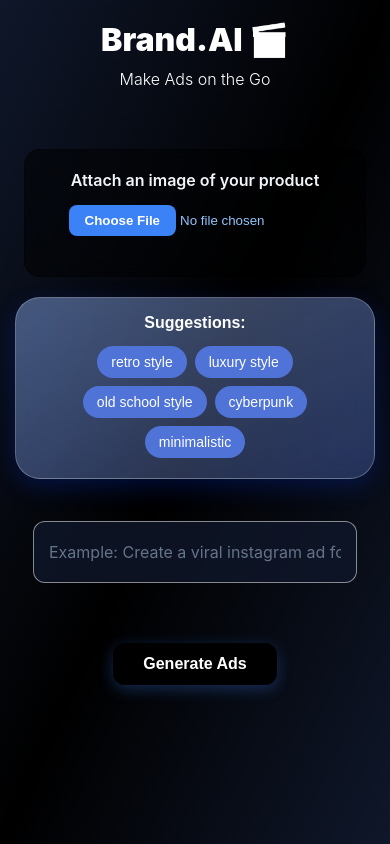
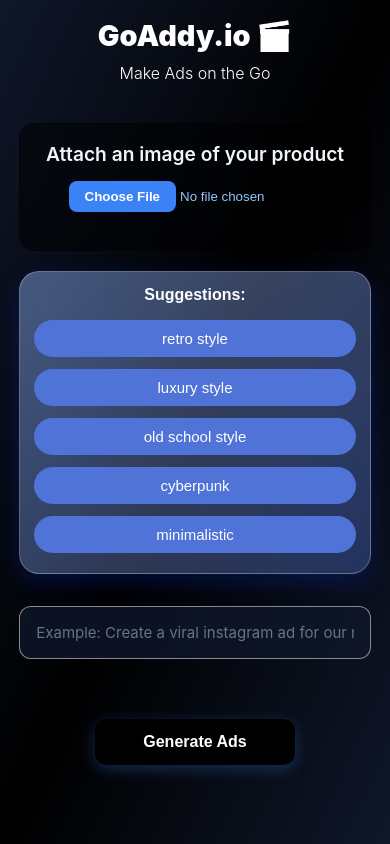
Before and after one commit to fuadfarhan05/hackknightproject, a React (Create React App) app in the folder frontend/marketingtool/: page / in a window 390 px wide. Built offline with nearby package versions, Linux system fonts and the light colour scheme.

Commit message:
name change

```diff
--- a/frontend/marketingtool/src/App.css
+++ b/frontend/marketingtool/src/App.css
@@ -1,71 +1,3 @@
-/* .App {
-  text-align: center;
-}
-
-.App-logo {
-  height: 40vmin;
-  pointer-events: none;
-}
-
-@media (prefers-reduced-motion: no-preference) {
-  .App-logo {
-    animation: App-logo-spin infinite 20s linear;
-  }
-}
-
-.App-header {
-  background-color: #000000;
-  min-height: 100vh;
-  display: flex;
-  flex-direction: column;
-  align-items: center;
-  justify-content: center;
-  font-size: calc(10px + 2vmin);
-  color: white;
-}
-
-.App-link {
-  color: #61dafb;
-}
-
-@keyframes App-logo-spin {
-  from {
-    transform: rotate(0deg);
-  }
-  to {
-    transform: rotate(360deg);
-  }
-}
-
-.card {
-  background-color: rgb(255, 255, 255);
-  border-radius: 20px;
-  padding: 20px;
-  height: 420px;
-  width: 400px;
-}
-
-.card-info {
-  color: black;
-  font-size: 24px;
-}
-
-.input-class {
-  margin: 20px;
-  width: 430px;
-  height: 50px;
-  border-radius: 15px;
-}
-
-.button-style {
-  margin: 20px;
-  width: 150px;
-  height: 50px;
-  background-color: aliceblue;
-  border-radius: 20px;
-  font-weight: bold;
-} */
-
 * {
   margin: 0;
   padding: 0;
@@ -249,62 +181,46 @@
   border-color: rgba(59, 130, 246, 0.6);
 }
 
-/* Error Message Styling */
-div[style*="color: red"] {
-  background-color: rgba(239, 68, 68, 0.1) !important;
-  border: 1px solid rgba(239, 68, 68, 0.5) !important;
-  color: #fca5a5 !important;
-  padding: 12px 16px !important;
-  border-radius: 8px !important;
-  margin-bottom: 20px !important;
-}
-
+/* Suggested Box (Liquid Glass) */
 .suggested {
-  background: rgba(255, 255, 255, 0.12); /* translucent liquid base */
+  background: rgba(255, 255, 255, 0.12);
   border: 1px solid rgba(255, 255, 255, 0.25);
   padding: 16px;
   border-radius: 25px;
   width: fit-content;
   font-family: sans-serif;
-
-  /* LIQUID GLASS FX */
   backdrop-filter: blur(14px) saturate(200%);
   -webkit-backdrop-filter: blur(14px) saturate(200%);
-
-  /* smooth blue liquid gradient */
   background-image: linear-gradient(
     to bottom right,
     rgba(135, 176, 255, 0.35),
     rgba(40, 90, 255, 0.18)
   );
-
   box-shadow: 0 8px 25px rgba(0, 60, 255, 0.22);
 }
-
 
 .suggested p {
   margin: 0 0 10px;
   font-weight: 600;
-  color: #ffffff; /* strong navy blue */
+  color: #ffffff;
 }
 
 .suggested button {
-  background: #4f73d7; /* main blue */
-  color: rgb(255, 255, 255);
+  background: #4f73d7;
+  color: white;
   border: none;
   padding: 8px 14px;
   margin: 4px;
-  border-radius: 8px;
+  border-radius: 20px;
   font-size: 14px;
   cursor: pointer;
   transition: 0.2s ease;
-  border-radius: 20px;
 }
 
 .suggested button:hover {
-  background: #9fb7fa; /* lighter hover */
+  background: #9fb7fa;
   transform: translateY(-2px);
-  color:#000000;
+  color: #000000;
 }
 
 .suggested button:active {
@@ -312,56 +228,59 @@
   background: #bcccf5;
 }
 
-
-/* Responsive Design */
-@media (max-width: 768px) {
-  .App-header h1 {
-    font-size: 2.5rem;
+/* ✅ Mobile Improvements */
+@media (max-width: 480px) {
+  .suggested {
+    width: 100%;
+    max-width: 95%;
+    padding: 14px;
+    border-radius: 20px;
   }
 
-  .App-header h3 {
-    font-size: 1.2rem;
+  .suggested button {
+    width: 100%;
+    font-size: 15px;
+    padding: 10px;
+    margin: 6px 0;
+  }
+
+  .InputText {
+    width: 100%;
+    max-width: 95%;
+    margin-top: 20px;
+  }
+
+  .input-class {
+    font-size: 15px;
+    padding: 16px;
+  }
+
+  img {
+    max-width: 95%;
+    border-radius: 10px;
   }
 
   .card {
-    max-width: 100%;
     width: 95%;
-  }
-
-  .input-class {
-    font-size: 16px; /* Prevents zoom on mobile */
+    padding: 18px;
   }
 
   .button-style {
-    width: 90%;
-    padding: 12px 30px;
-  }
-}
-
-@media (max-width: 480px) {
-  .App-header {
-    padding: 20px 15px;
+    width: 100%;
+    padding: 14px;
+    font-size: 1rem;
   }
 
   .App-header h1 {
-    font-size: 2rem;
+    font-size: 1.8rem;
   }
 
   .App-header h3 {
     font-size: 1rem;
+    margin-bottom: 20px;
   }
 
-  .card {
-    padding: 20px;
+  .App-header {
+    padding: 18px 10px;
   }
-
-  .card-info {
-    font-size: 1rem;
-  }
-
-  .button-style {
-    min-width: 100%;
-  }
-
-
 }
--- a/frontend/marketingtool/src/App.js
+++ b/frontend/marketingtool/src/App.js
@@ -61,7 +61,7 @@
   return (
     <div className="App">
       <header className="App-header">
-        <h1>Brand.AI 🎬</h1>
+        <h1>GoAddy.io 🎬</h1>
         <h3>Make Ads on the Go</h3>
         <div className="card">
           <div className="card-info">
```
